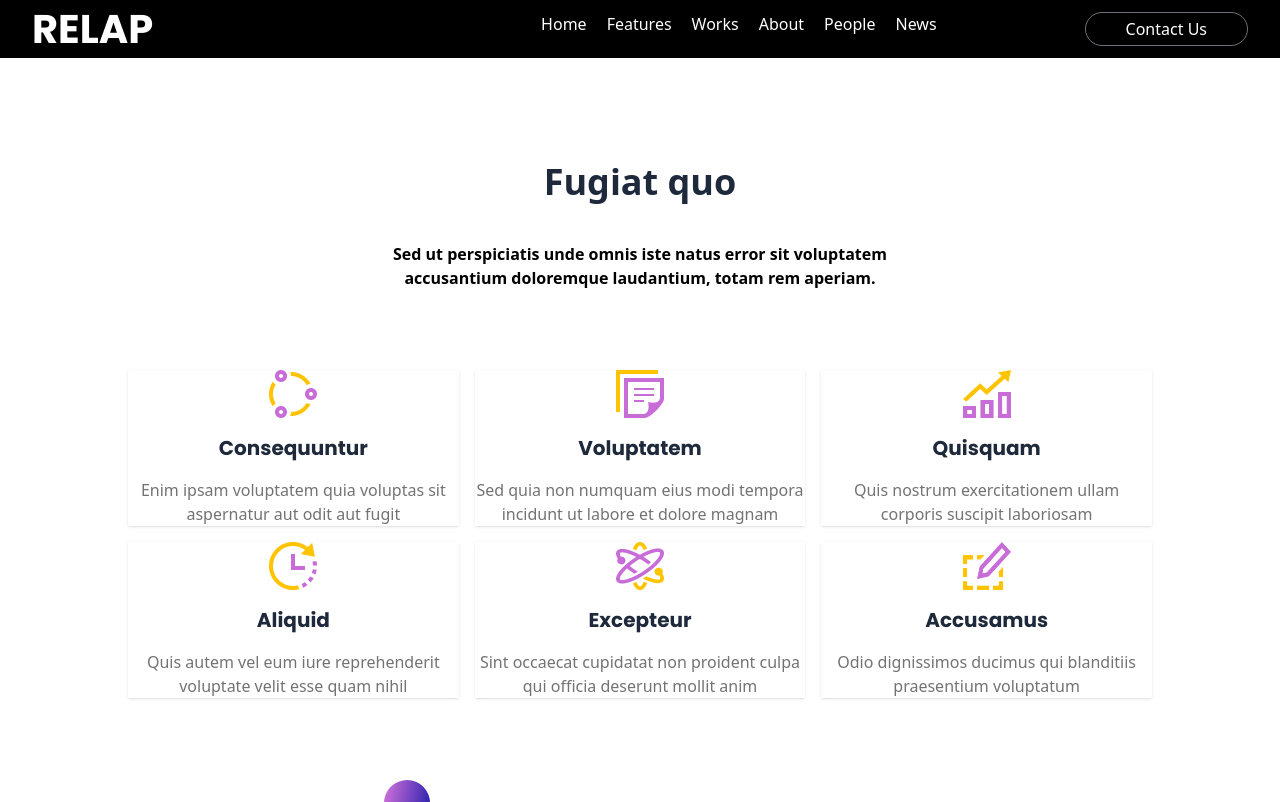
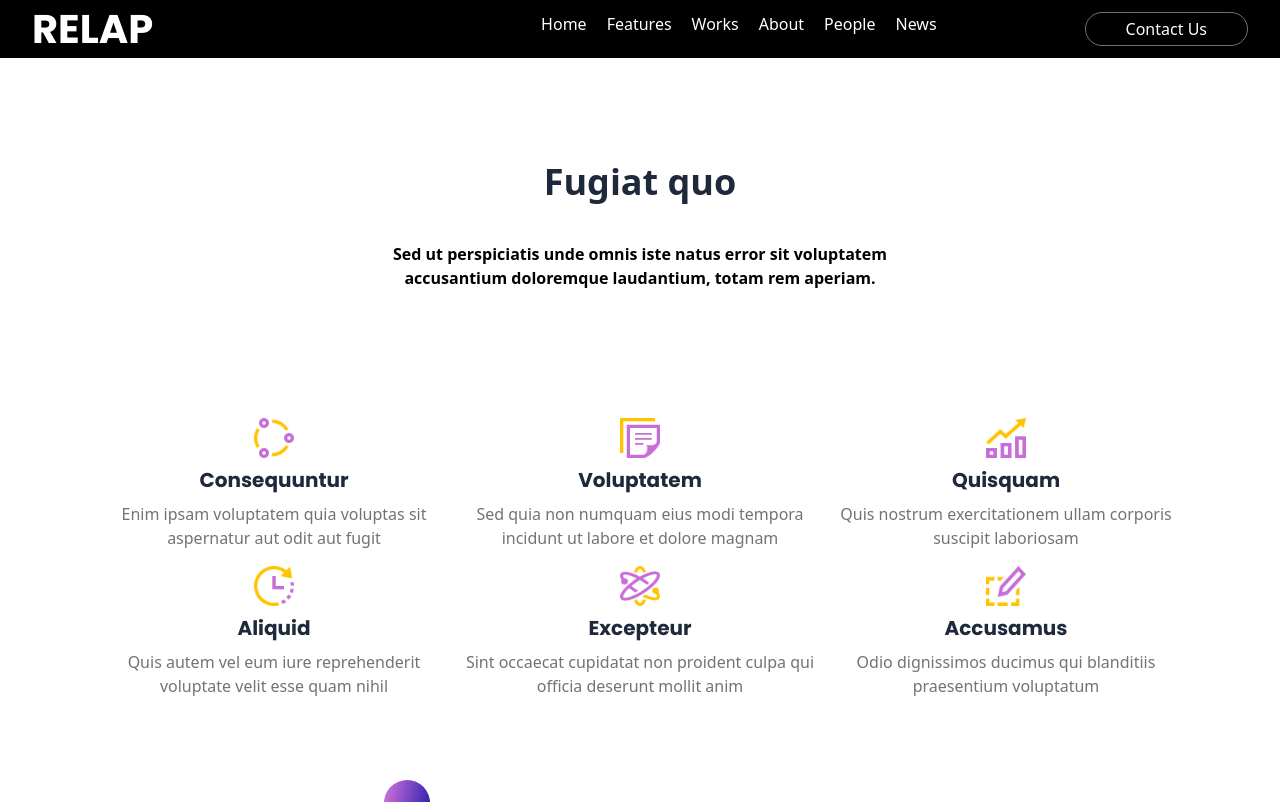
Before and after one commit to WalassiSilva/relap, a React (Vite) app: page /about in a window 1280 px wide. Built offline with nearby package versions, Linux system fonts and the light colour scheme.

Commit message:
style: ajust position and size from about section

```diff
--- a/src/components/AboutSection/index.tsx
+++ b/src/components/AboutSection/index.tsx
@@ -1,57 +1,57 @@
 import aboutImgs from "../../assets/images/about"
 export function AboutSection() {
   return (
-    <main className="wrapper min-h-[calc(100dvh-56px)] py-4 relative -z-20 overflow-hidden flex flex-col items-center justify-center bg-white">
-      <div className="flex flex-col justify-center items-center text-center mb-20">
+    <main className=" min-h-[calc(100dvh-56px)] py-4 relative  overflow-hidden flex flex-col items-center justify-center lg:justify-evenly bg-white ">
+      <div className="flex flex-col justify-center items-center text-center mb-10">
         <h3 className="title ">Fugiat quo</h3>
-        <p className="font-semibold min-w-80 max-w-xl">Sed ut perspiciatis unde omnis iste natus error sit voluptatem accusantium doloremque laudantium, totam rem aperiam.</p>
+        <p className="font-semibold min-w-72 max-w-xl px-4 md:px-8">Sed ut perspiciatis unde omnis iste natus error sit voluptatem accusantium doloremque laudantium, totam rem aperiam.</p>
       </div>
 
-      <section className="grid grid-cols-1 md:grid-cols-2 lg:grid-cols-3 gap-4 mx-auto z-40">
+      <section className="grid grid-cols-1 md:grid-cols-2 gap-8 mx-auto lg:grid-cols-3 lg:gap-4">
 
-        <article className=" flex flex-col justify-center items-center gap-4 text-center shadow hover:scale-105">
+        <article className=" flex flex-col justify-center items-center gap-2 text-center hover:shadow-md cursor-pointer ">
           <img src={aboutImgs.img1} alt=""
-          className="size-12" />
+          className="size-10" />
           <h4 className="font-title text-xl font-bold capitalize text-slate-800 ">Consequuntur</h4>
-          <p className="max-w-[340px] text-neutral-500" >Enim ipsam voluptatem quia voluptas sit aspernatur aut odit aut fugit</p>
+          <p className="max-w-[300px] lg:max-w-[350px] text-neutral-500" >Enim ipsam voluptatem quia voluptas sit aspernatur aut odit aut fugit</p>
         </article>
 
-        <article className=" flex flex-col justify-center items-center gap-4 text-center shadow">
+        <article className=" flex flex-col justify-center items-center gap-2 text-center hover:shadow-md cursor-pointer">
           <img src={aboutImgs.img2} alt=""
-          className="size-12" />
+          className="size-10" />
           <h4 className="font-title text-xl font-bold capitalize text-slate-800 ">Voluptatem</h4>
-          <p className="max-w-[340px] text-neutral-500" >Sed quia non numquam eius modi tempora incidunt ut labore et dolore magnam</p>
+          <p className="max-w-[300px] lg:max-w-[350px] text-neutral-500" >Sed quia non numquam eius modi tempora incidunt ut labore et dolore magnam</p>
         </article>
 
-        <article className=" flex flex-col justify-center items-center gap-4 text-center shadow">
+        <article className=" flex flex-col justify-center items-center gap-2 text-center hover:shadow-md cursor-pointer">
           <img src={aboutImgs.img3} alt=""
-          className="size-12" />
+          className="size-10" />
           <h4 className="font-title text-xl font-bold capitalize text-slate-800 ">Quisquam</h4>
-          <p className="max-w-[340px] text-neutral-500" >Quis nostrum exercitationem ullam corporis suscipit laboriosam</p>
+          <p className="max-w-[300px] lg:max-w-[350px] text-neutral-500" >Quis nostrum exercitationem ullam corporis suscipit laboriosam</p>
         </article>
 
-        <article className=" flex flex-col justify-center items-center gap-4 text-center shadow">
+        <article className=" flex flex-col justify-center items-center gap-2 text-center hover:shadow-md cursor-pointer">
           <img src={aboutImgs.img4} alt=""
-          className="size-12" />
+          className="size-10" />
           <h4 className="font-title text-xl font-bold capitalize text-slate-800 ">Aliquid</h4>
-          <p className="max-w-[340px] text-neutral-500" >Quis autem vel eum iure reprehenderit voluptate velit esse quam nihil</p>
+          <p className="max-w-[300px] lg:max-w-[350px] text-neutral-500" >Quis autem vel eum iure reprehenderit voluptate velit esse quam nihil</p>
         </article>
 
-        <article className=" flex flex-col justify-center items-center gap-4 text-center shadow">
+        <article className=" flex flex-col justify-center items-center gap-2 text-center hover:shadow-md cursor-pointer">
           <img src={aboutImgs.img5} alt=""
-          className="size-12" />
+          className="size-10" />
           <h4 className="font-title text-xl font-bold capitalize text-slate-800 ">Excepteur</h4>
-          <p className="max-w-[340px] text-neutral-500" >Sint occaecat cupidatat non proident culpa qui officia deserunt mollit anim</p>
+          <p className="max-w-[300px] lg:max-w-[350px] text-neutral-500" >Sint occaecat cupidatat non proident culpa qui officia deserunt mollit anim</p>
         </article>
 
-        <article className=" flex flex-col justify-center items-center gap-4 text-center shadow">
+        <article className="  flex flex-col justify-center items-center gap-2 text-center hover:shadow-md cursor-pointer ">
           <img src={aboutImgs.img6} alt=""
-          className="size-12" />
+          className="size-10" />
           <h4 className="font-title text-xl font-bold capitalize text-slate-800 ">Accusamus</h4>
-          <p className="max-w-[340px] text-neutral-500" >Odio dignissimos ducimus qui blanditiis praesentium voluptatum</p>
+          <p className="max-w-[300px] lg:max-w-[350px] text-neutral-500" >Odio dignissimos ducimus qui blanditiis praesentium voluptatum</p>
         </article>
       </section>
-        <div className="-z-10 absolute size-[46px] rounded-full bg-gradient-to-r to-[#3023ae] from-[#c86dd7] -bottom-5 -right-5 rotate-12
+        <div className="z-10 absolute size-[46px] rounded-full bg-gradient-to-r to-[#3023ae] from-[#c86dd7] -bottom-5 -right-5 rotate-12
         md:-bottom-6 md:left-[30%] " >
       </div>
 
--- a/src/components/WorksSection/index.tsx
+++ b/src/components/WorksSection/index.tsx
@@ -48,7 +48,7 @@ export function WorksSection() {
           </div>
 
         </div>
-        <div className="self-center my-10"><button className="bg-[#c86dd7] text-white font-semibold rounded-full px-10 py-2">All Works</button></div>
+        <div className="self-center my-10"><button className="bg-[#c86dd7] hover:bg-[#993ea7] text-white font-semibold rounded-full px-10 py-2">All Works</button></div>
       </div>
     </section>
   )
```
